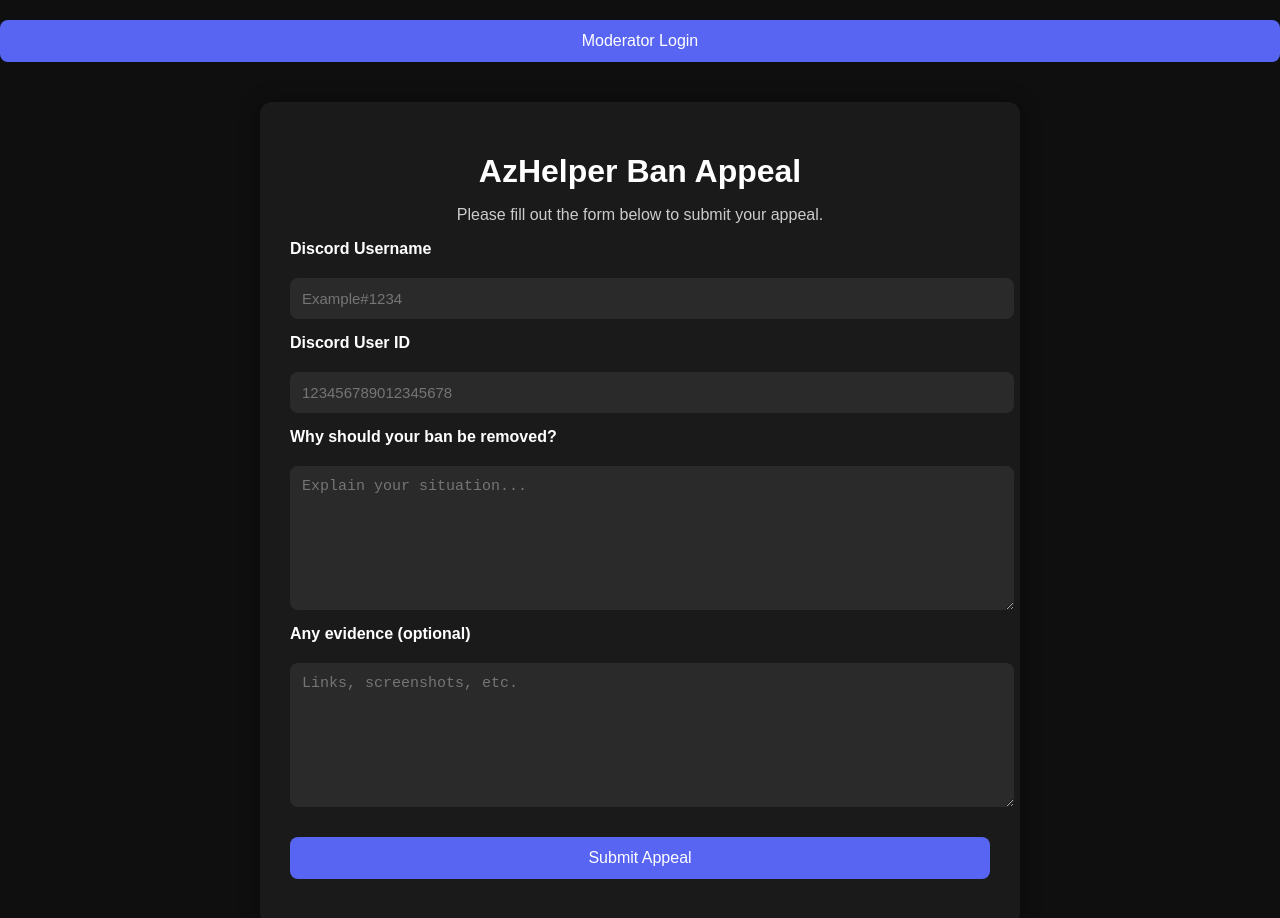
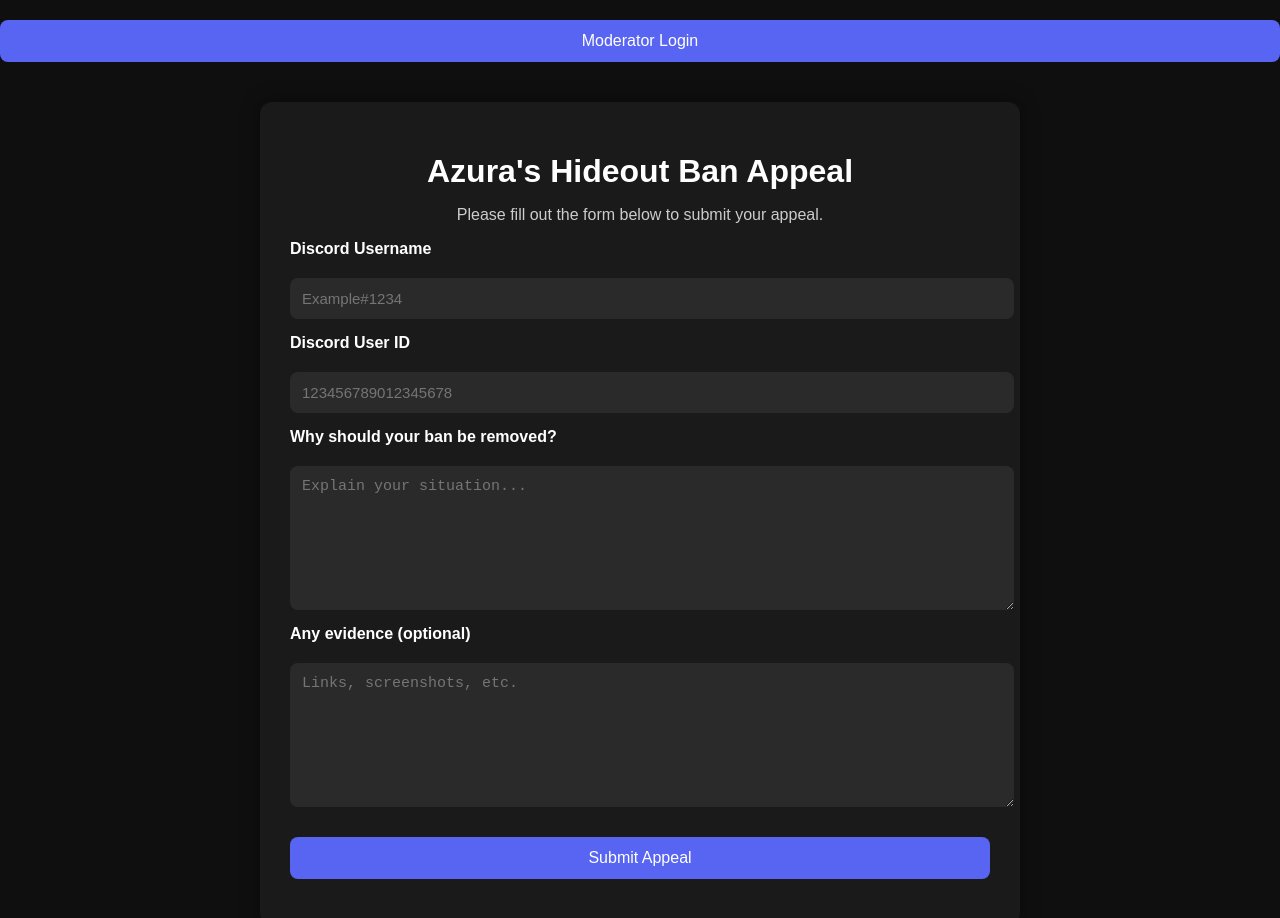
Before and after one commit to RandomPancakeBoi/AzHelper-ModPanel, a plain HTML site: page index.html in a window 1280 px wide. Drawn offline with Linux system fonts and the light colour scheme.

Commit message:
Update index.html

```diff
--- a/index.html
+++ b/index.html
@@ -17,7 +17,7 @@
 
 
     <div class="container">
-        <h1>AzHelper Ban Appeal</h1>
+        <h1>Azura's Hideout Ban Appeal</h1>
         <p>Please fill out the form below to submit your appeal.</p>
 
         <form id="appealForm">
```
